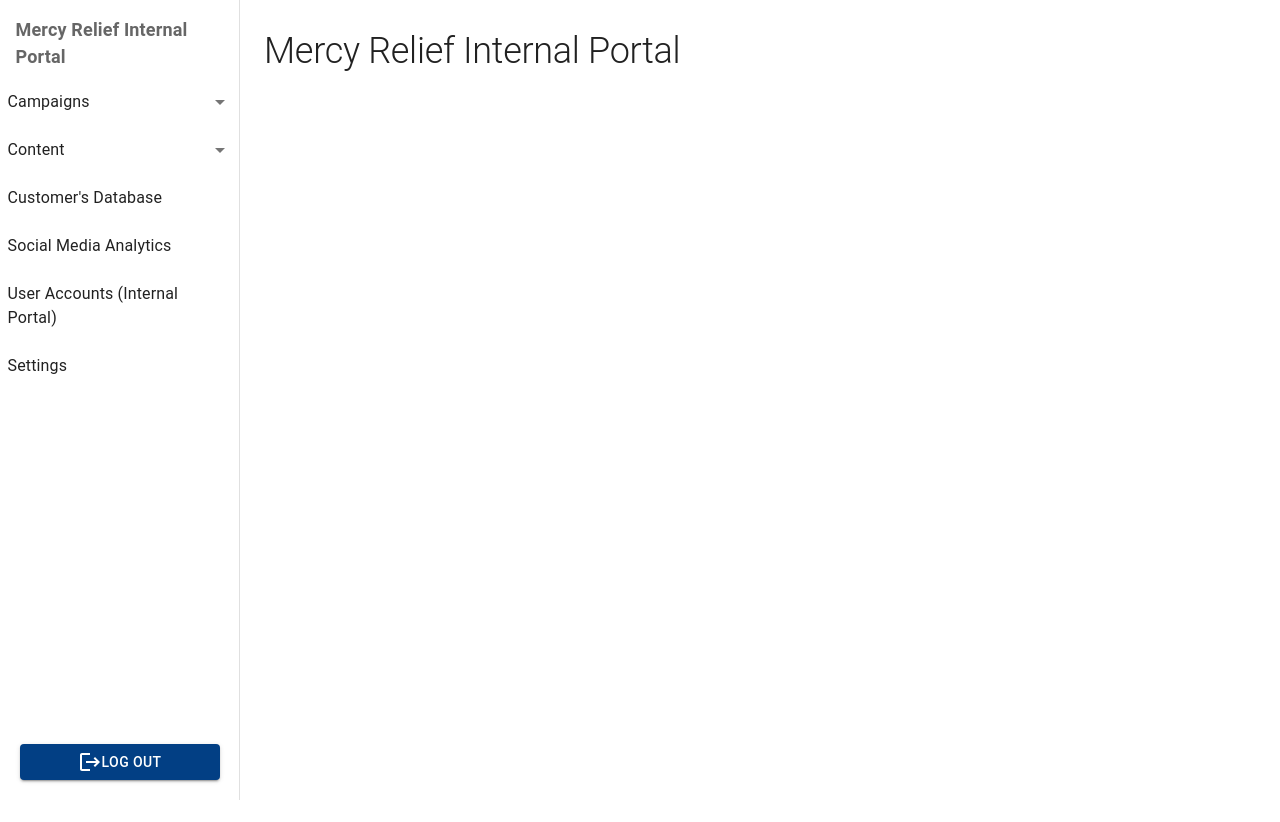
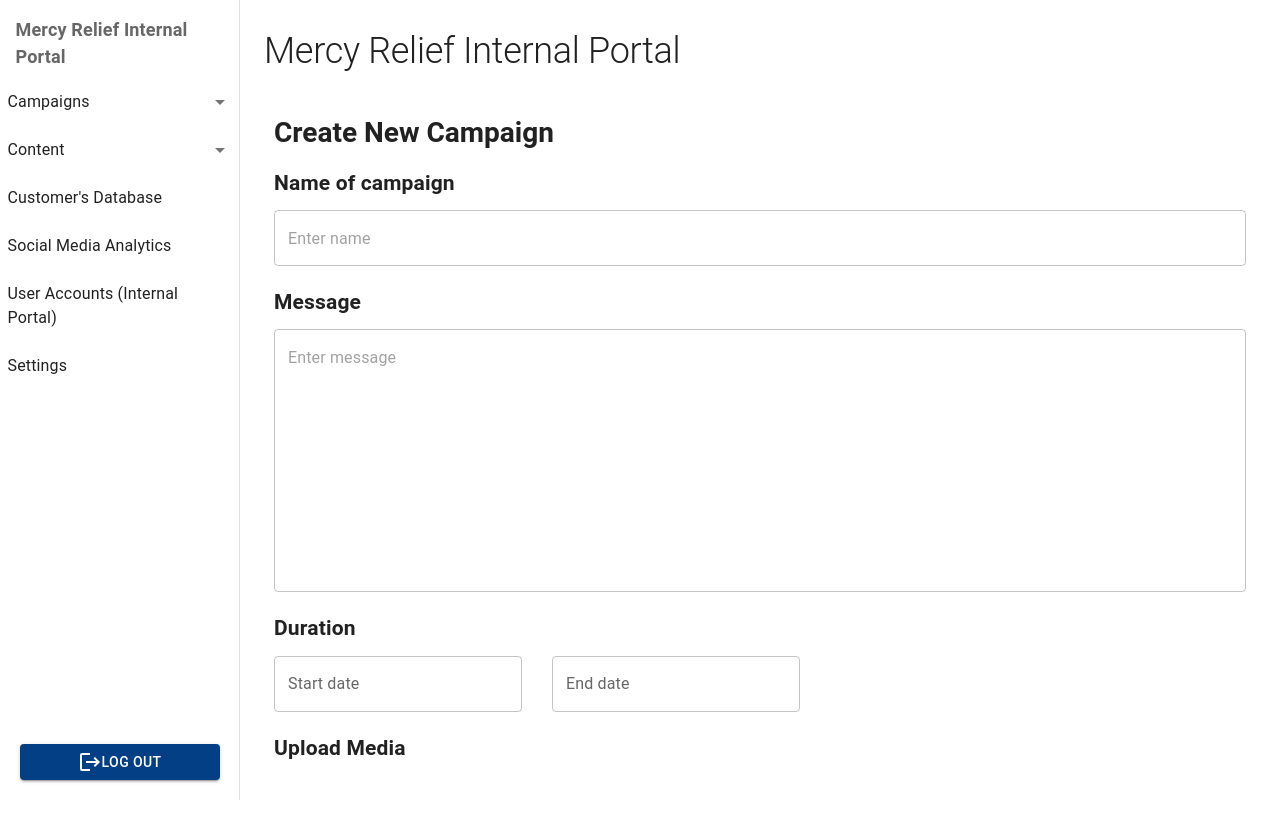
Before and after one commit to dsc-project-mr/mr-fe-internal, a Next.js app: page / in a window 1280 px wide. Shown: the top 822 px of the page. Before the commit the page ends 800 px from the top, so only its background shows below. Built offline with nearby package versions, Linux system fonts and the light colour scheme.

Commit message:
Completed DateTimePicker

```diff
--- /dev/null
+++ b/components/CreateNewCampaign/index.tsx
@@ -0,0 +1,89 @@
+import * as React from 'react';
+import { TextField } from "@mui/material";
+import { Typography } from "@mui/material";
+import { Box } from "@mui/system";
+import { LocalizationProvider } from "@mui/x-date-pickers";
+import { AdapterDateFns } from '@mui/x-date-pickers/AdapterDateFns';
+import { DateTimePicker } from '@mui/x-date-pickers';
+import { useState } from "react";
+
+const CreateNewCampaign = () => {
+    // const[value, setValue] = useState<DateRange<Date>>([null, null]);
+    const[startDate, setStartDate] = useState(null);
+    const[endDate, setEndDate] = useState(null);
+
+    return (
+        <Box sx={styledMainBox}>
+            <Typography variant="h3" gutterBottom sx={styledCreateNewCampaign}>Create New Campaign</Typography>
+            <Typography variant="h4" gutterBottom sx={styledNameOfCampaign}>Name of campaign</Typography>
+            <TextField id="outlined-basic"  variant="outlined" placeholder="Enter name" />
+            <Typography variant="h4" gutterBottom sx={styledh4}>Message</Typography>
+            <TextField id="outlined-basic" variant="outlined" placeholder="Enter message" multiline rows={10}/>
+            <Typography variant="h4" gutterBottom sx={styledh4}>Duration</Typography>
+            <LocalizationProvider
+            dateAdapter={AdapterDateFns}
+            localeText={{ start: 'Start date', end: 'End date' }}
+            >
+            <Box sx={styledDateBox}>
+                <DateTimePicker
+                    renderInput={(props) => <TextField {...props} />}
+                    label="Start date"
+                    disablePast
+                    value={startDate}
+                    onChange={(newValue) => {
+                    setStartDate(newValue);
+                    }}
+                />
+                <DateTimePicker
+                    renderInput={(props) => <TextField {...props} />}
+                    label="End date"
+                    disablePast
+                    value={endDate}
+                    onChange={(newValue) => {
+                    setEndDate(newValue);
+                    }}
+                />
+            </Box>
+            <Typography variant="h4" gutterBottom sx={styledh4}>Upload Media</Typography>
+            </LocalizationProvider>
+        </Box>
+    )
+}
+export default CreateNewCampaign;
+
+const styledMainBox = {
+    display: 'flex',
+    flexDirection: 'column',
+    width: '100%',
+    height: '100%',
+    padding: '10px',
+    backgroundColor: '',
+}
+
+const styledCreateNewCampaign = {
+    display: 'flex',
+    alignItems: 'center',
+    textAlign: 'center',
+    fontWeight: '700',
+    fontSize: '28px',
+    lineHeight: '40px',
+}
+
+const styledNameOfCampaign = {
+    fontWeight: '700',
+    fontSize: '21px',
+    lineHeight: '40px',
+}
+
+
+const styledh4 = {
+    fontWeight: '700',
+    fontSize: '21px',
+    lineHeight: '40px',
+    marginTop: '1rem'
+}
+
+const styledDateBox = {
+    display: 'flex',
+    gap: '30px',
+}
--- a/package.json
+++ b/package.json
@@ -23,10 +23,13 @@
     "@emotion/styled": "^11.10.4",
     "@mui/icons-material": "^5.10.9",
     "@mui/material": "^5.10.10",
+    "@mui/x-date-pickers": "^5.0.11",
+    "@mui/x-date-pickers-pro": "^5.0.11",
     "axios": "^1.1.2",
     "classnames": "^2.3.2",
     "eslint-plugin-unused-imports": "^2.0.0",
     "lodash": "^4.17.21",
+    "moment": "^2.29.4",
     "next": "12.3.1",
     "postcss": "^8.4.17",
     "postcss-scss": "^4.0.5",
--- a/pages/_app.tsx
+++ b/pages/_app.tsx
@@ -1,6 +1,8 @@
 import type { AppProps } from 'next/app'
 import Layout from 'components/Layout'
+import CreateNewCampaign from 'components/CreateNewCampaign'
 
+/*
 function MyApp({ Component, pageProps }: AppProps) {
   return (
     <Layout>
@@ -10,3 +12,15 @@ function MyApp({ Component, pageProps }: AppProps) {
 }
 
 export default MyApp
+*/
+
+function MyApp({ Component, pageProps }: AppProps) {
+  return (
+    <Layout>
+      <Component {...pageProps} />
+      <CreateNewCampaign />
+    </Layout>
+  )
+}
+
+export default MyApp
```
Also changed, not shown: 1 other file (tests, documents, lock files or other folders).
